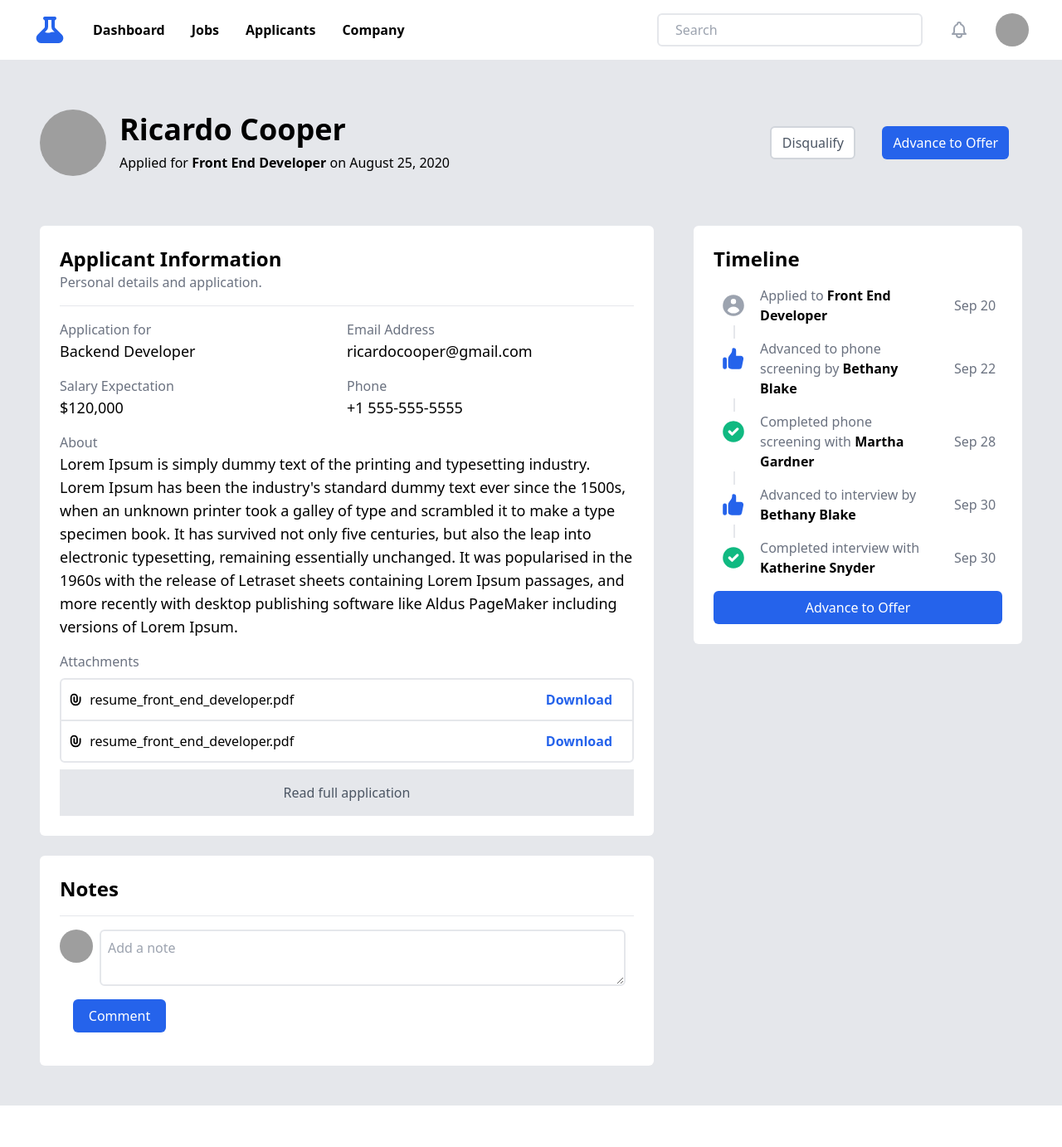
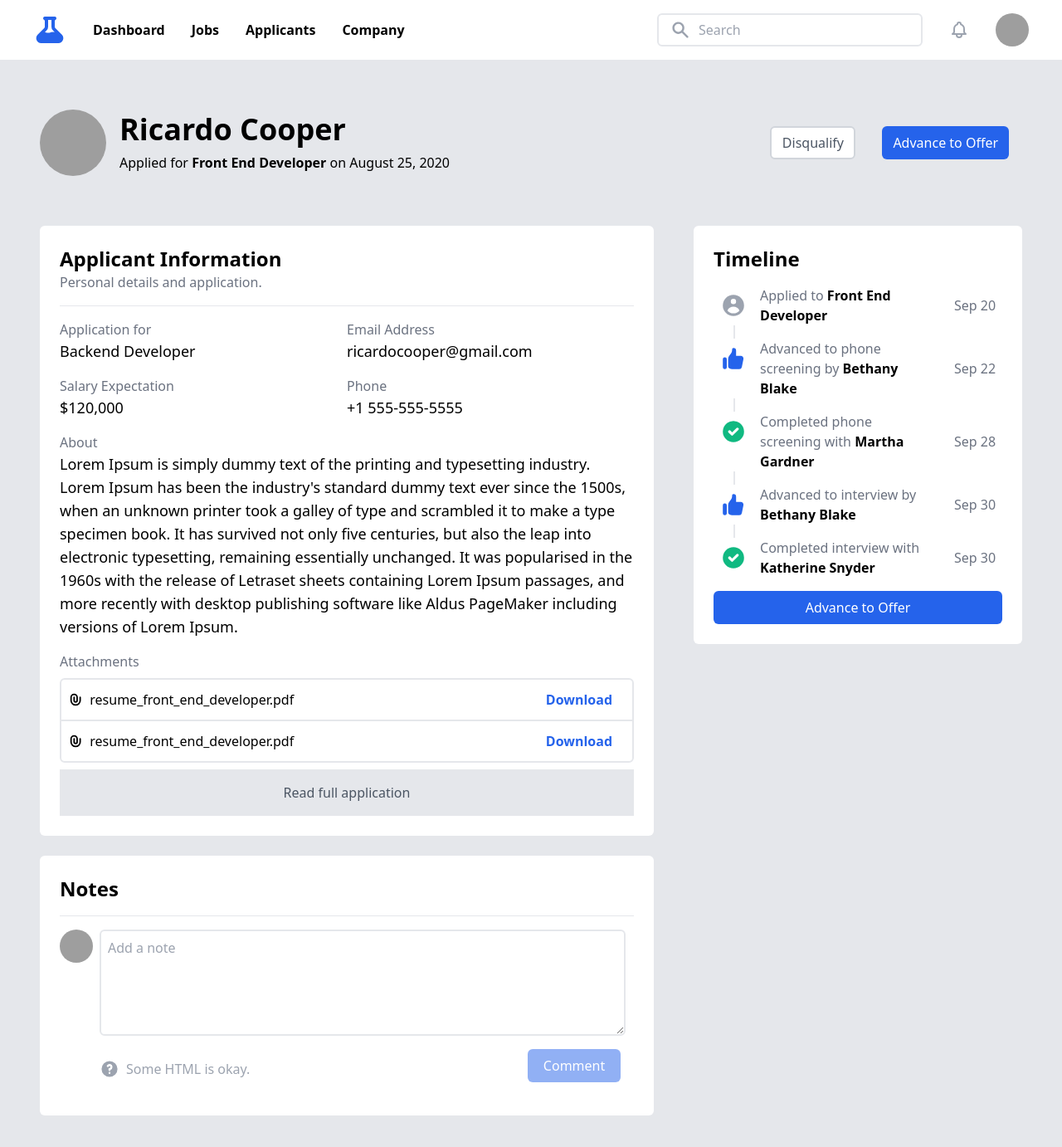
Before and after one commit to PendlingMatt/FirstProject, a Vue app: page /applicants/1 in a window 1280 px wide. Shown: the top 1382 px of the page at 83% size. Before the commit the page ends 1332 px from the top, so only its background shows below. Built offline with nearby package versions, Linux system fonts and the light colour scheme; grey boxes are pictures that could not be loaded.

Commit message:
submission

```diff
--- a/src/App.vue
+++ b/src/App.vue
@@ -2,34 +2,39 @@
 import { RouterLink, RouterView } from "vue-router";
 import { BeakerIcon, SearchIcon } from "@heroicons/vue/solid";
 import { BellIcon } from "@heroicons/vue/outline";
-
 </script>
 
-<template >
+<template>
   <header>
     <div>
       <nav class="flex items-center px-6">
-
         <div class="container flex w-6/12 items-center">
-        <RouterLink to="/" class="m-4">
-          <BeakerIcon class="h-10 w-10 text-blue-600"/>
-
-        </RouterLink>
-         <RouterLink to="/dashboard" class="m-4 font-bold">Dashboard</RouterLink>
-        <RouterLink to="/jobs" class="m-4 font-bold">Jobs</RouterLink>
-        <RouterLink to="/applicants" class="m-4 font-bold">Applicants</RouterLink>
-        <RouterLink to="/company" class="m-4 font-bold">Company</RouterLink>
-</div>
+          <RouterLink to="/" class="m-4">
+            <BeakerIcon class="h-10 w-10 text-blue-600" />
+          </RouterLink>
+          <RouterLink to="/dashboard" class="m-4 font-bold"
+            >Dashboard</RouterLink
+          >
+          <RouterLink to="/jobs" class="m-4 font-bold">Jobs</RouterLink>
+          <RouterLink to="/applicants" class="m-4 font-bold"
+            >Applicants</RouterLink
+          >
+          <RouterLink to="/company" class="m-4 font-bold">Company</RouterLink>
+        </div>
         <div class="container w-6/12 flex items-center justify-end">
-        <input placeholder="Search" class="rounded-md border-2 w-80 h-10 px-5 mx-4"/>
-        <BellIcon class="h-6 w-6 mx-4 text-gray-400"/>
-        <img src="./assets/pic.jpg" class="rounded-full w-10 h-10 mx-4"/>
+          <SearchIcon class="w-6 h-6 relative left-14 text-gray-400" />
+          <input
+            placeholder="Search"
+            class="rounded-md border-2 w-80 h-10 px-12 mx-4"
+          />
+          <BellIcon class="h-6 w-6 mx-4 text-gray-400" />
+          <img src="./assets/pic.jpg" class="rounded-full w-10 h-10 mx-4" />
         </div>
       </nav>
     </div>
   </header>
 
-  <RouterView/>
+  <RouterView />
 </template>
 
 <style src="./assets/tailwind.css"></style>
--- a/src/components/DeleteModal.vue
+++ b/src/components/DeleteModal.vue
@@ -86,8 +86,8 @@ import {
 } from "@headlessui/vue";
 
 const props = defineProps({
-  showModal: {default: {}},
+  showModal: { default: {} },
 });
 
-const emit = defineEmits(['confirm-delete', 'close']);
+const emit = defineEmits(["confirm-delete", "close"]);
 </script>
--- a/src/components/Notes.vue
+++ b/src/components/Notes.vue
@@ -1,6 +1,6 @@
 <script setup lang="ts">
 import { ref } from "vue";
-import { DotsVerticalIcon } from "@heroicons/vue/solid";
+import { QuestionMarkCircleIcon } from "@heroicons/vue/solid";
 import Menu from "./Menu.vue";
 import DeleteModal from "./DeleteModal.vue";
 
@@ -10,7 +10,9 @@ const editing = ref(false);
 const editedNoteId = ref("");
 const showDeleteModal = ref(false);
 const deleteNoteId = ref("");
+const noInput = ref(true);
 
+// adds a new note and saves it to localStorage
 const addNoteHandler = () => {
   const newNote = {
     name: "Matthew Chua",
@@ -23,6 +25,16 @@ const addNoteHandler = () => {
   localStorage.setItem("notes", JSON.stringify(notes.value));
 };
 
+// validates that input is not an empty string
+const checkInput = () => {
+  if (text.value.length > 0) {
+    noInput.value = false;
+  } else {
+    noInput.value = true;
+  }
+};
+
+// fetches notes from localStorage
 const fetch = () => {
   const test = localStorage.getItem("notes");
   let testArray = [];
@@ -33,22 +45,22 @@ const fetch = () => {
 };
 fetch();
 
+// toggles the confirmation modal, fired when user clicks delete in dropdown menu
 const toggleDeleteModal = (id) => {
   deleteNoteId.value = id;
   showDeleteModal.value = !showDeleteModal.value;
 };
 
+// does the actual deletion, fired when user confirms in confirmation modal
 const confirmDeleteHandler = () => {
-  console.log("PLS WORK", deleteNoteId.value);
-  console.log("old array", notes.value);
   const newArray = notes.value.filter((note) => note.id !== deleteNoteId.value);
-  console.log("new array", newArray);
   notes.value = newArray;
   localStorage.setItem("notes", JSON.stringify(notes.value));
   showDeleteModal.value = false;
   fetch();
 };
 
+// sets the text in the textfield to the old note, fired when user clicks edit note in dropdown
 const editHandler = (id) => {
   editing.value = true;
 
@@ -60,10 +72,10 @@ const editHandler = (id) => {
   }
 };
 
+// updates the old note with the new note, fired when user clicks update
 const saveNote = () => {
   for (let i = 0; i < notes.value.length; i++) {
     if (editedNoteId.value === notes.value[i].id) {
-      console.log(text.value);
       notes.value[i].description = text.value;
     }
     localStorage.setItem("notes", JSON.stringify(notes.value));
@@ -102,13 +114,20 @@ const saveNote = () => {
       <img src="../assets/pic.jpg" class="rounded-full h-10 w-10" />
       <textarea
         placeholder="Add a note"
-        class="w-11/12 rounded-md border-2 mx-2 p-2"
+        class="w-11/12 rounded-md border-2 mx-2 p-2 h-32"
         v-model="text"
+        @change="checkInput"
       />
+    </div>
+    <div class="flex justify-between">
+      <div class="flex items-center pt-2 px-12">
+        <QuestionMarkCircleIcon class="h-6 text-gray-400" />
+        <p class="text-gray-400 px-2">Some HTML is okay.</p>
       </div>
       <button
         v-if="!editing"
-      class="text-white bg-blue-600 rounded-md w-28 h-10 m-4"
+        class="text-white bg-blue-600 rounded-md w-28 h-10 m-4 disabled:opacity-50"
+        :disabled="noInput"
         @click="addNoteHandler"
       >
         Comment
@@ -121,7 +140,7 @@ const saveNote = () => {
       >
         Update
       </button>
-
+    </div>
     <DeleteModal
       :showModal="showDeleteModal"
       @confirm-delete="confirmDeleteHandler"
--- /dev/null
+++ b/tailwind.config.js
@@ -0,0 +1,8 @@
+module.exports = {
+    // ...
+    variants: {
+      extend: {
+        opacity: ['disabled'],
+      }
+    },
+  }
```
Also changed, not shown: src/components/Menu.vue (+9 -5 lines). Lines whose indentation alone changed are shown as unchanged.
